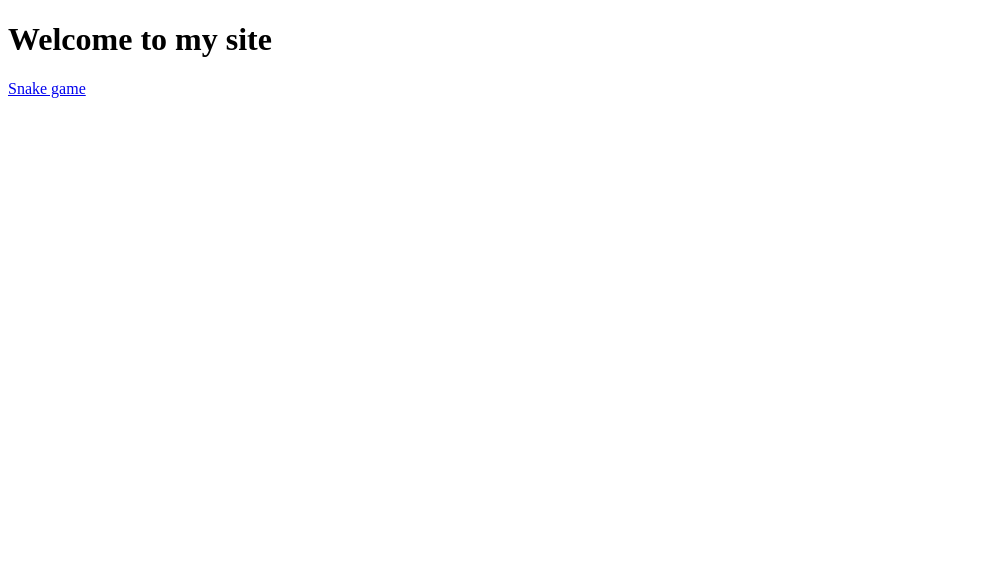
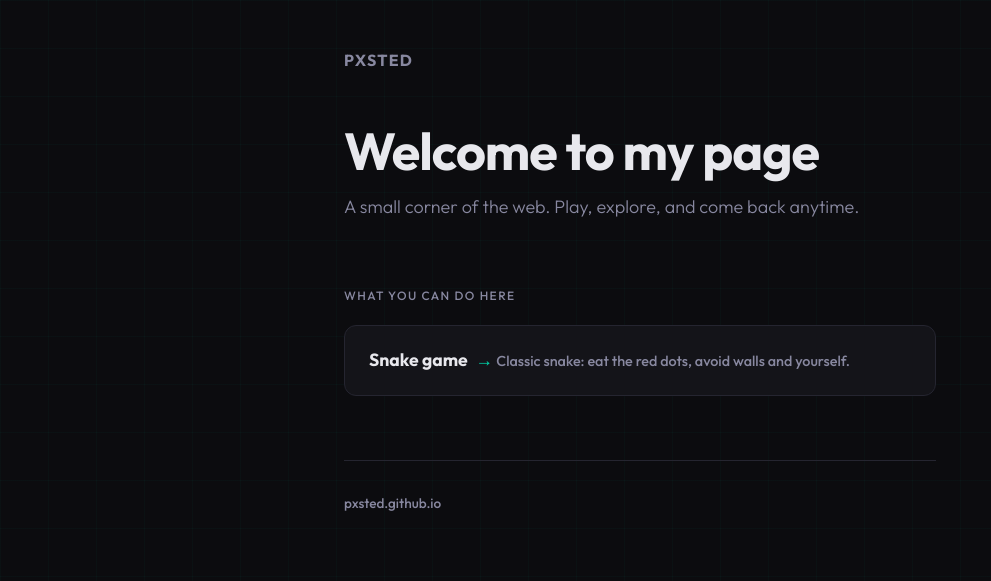
Before and after one commit to pxsted/pxsted.github.io, a plain HTML site: page index.html in a window 1280 px wide. Shown: the whole page, without its empty margins (0-991 px from the left). Drawn offline with Linux system fonts and the light colour scheme.

Commit message:
Redesign landing page with modern UI
Co-authored-by: Cursor <cursoragent@cursor.com>

```diff
--- a/index.html
+++ b/index.html
@@ -3,12 +3,175 @@
 <head>
   <meta charset="UTF-8">
   <meta name="viewport" content="width=device-width, initial-scale=1.0">
-  <title>Welcome</title>
+  <title>pxsted</title>
+  <link rel="preconnect" href="https://fonts.googleapis.com">
+  <link rel="preconnect" href="https://fonts.gstatic.com" crossorigin>
+  <link href="https://fonts.googleapis.com/css2?family=Outfit:wght@300;500;700&display=swap" rel="stylesheet">
+  <style>
+    :root {
+      --bg: #0c0c0f;
+      --surface: #141419;
+      --border: #252530;
+      --text: #e8e8ed;
+      --muted: #8888a0;
+      --accent: #00d4aa;
+      --accent-dim: rgba(0, 212, 170, 0.15);
+    }
+
+    * {
+      box-sizing: border-box;
+      margin: 0;
+      padding: 0;
+    }
+
+    html {
+      scroll-behavior: smooth;
+    }
+
+    body {
+      font-family: 'Outfit', system-ui, sans-serif;
+      background: var(--bg);
+      color: var(--text);
+      min-height: 100vh;
+      line-height: 1.6;
+    }
+
+    .bg-pattern {
+      position: fixed;
+      inset: 0;
+      background-image:
+        linear-gradient(rgba(0, 212, 170, 0.03) 1px, transparent 1px),
+        linear-gradient(90deg, rgba(0, 212, 170, 0.03) 1px, transparent 1px);
+      background-size: 48px 48px;
+      pointer-events: none;
+      z-index: 0;
+    }
+
+    .container {
+      position: relative;
+      z-index: 1;
+      max-width: 640px;
+      margin: 0 auto;
+      padding: 3rem 1.5rem 4rem;
+    }
+
+    header {
+      margin-bottom: 4rem;
+    }
+
+    .logo {
+      font-weight: 700;
+      font-size: 1rem;
+      letter-spacing: 0.08em;
+      text-transform: uppercase;
+      color: var(--muted);
+      margin-bottom: 3rem;
+    }
+
+    h1 {
+      font-weight: 700;
+      font-size: clamp(2.25rem, 6vw, 3.25rem);
+      letter-spacing: -0.02em;
+      line-height: 1.15;
+      margin-bottom: 0.75rem;
+    }
+
+    .tagline {
+      font-weight: 300;
+      font-size: 1.125rem;
+      color: var(--muted);
+    }
+
+    section {
+      margin-top: 3rem;
+    }
+
+    .section-label {
+      font-size: 0.75rem;
+      font-weight: 500;
+      letter-spacing: 0.12em;
+      text-transform: uppercase;
+      color: var(--muted);
+      margin-bottom: 1.25rem;
+    }
+
+    .card-list {
+      display: flex;
+      flex-direction: column;
+      gap: 0.75rem;
+    }
+
+    .card {
+      display: block;
+      padding: 1.25rem 1.5rem;
+      background: var(--surface);
+      border: 1px solid var(--border);
+      border-radius: 12px;
+      text-decoration: none;
+      color: inherit;
+      transition: border-color 0.2s, background 0.2s, transform 0.15s;
+    }
+
+    .card:hover {
+      border-color: var(--accent);
+      background: var(--accent-dim);
+      transform: translateX(4px);
+    }
+
+    .card:focus-visible {
+      outline: 2px solid var(--accent);
+      outline-offset: 2px;
+    }
+
+    .card-title {
+      font-weight: 700;
+      font-size: 1.1rem;
+      margin-bottom: 0.25rem;
+    }
+
+    .card-desc {
+      font-size: 0.9rem;
+      color: var(--muted);
+    }
+
+    .card-arrow {
+      color: var(--accent);
+      margin-left: 0.25em;
+      font-weight: 500;
+    }
+
+    footer {
+      margin-top: 4rem;
+      padding-top: 2rem;
+      border-top: 1px solid var(--border);
+      font-size: 0.85rem;
+      color: var(--muted);
+    }
+  </style>
 </head>
 <body>
-  <h1>Welcome to my site</h1>
-  <nav>
-    <a href="snake.html">Snake game</a>
-  </nav>
+  <div class="bg-pattern" aria-hidden="true"></div>
+
+  <div class="container">
+    <header>
+      <p class="logo">pxsted</p>
+      <h1>Welcome to my page</h1>
+      <p class="tagline">A small corner of the web. Play, explore, and come back anytime.</p>
+    </header>
+
+    <section>
+      <h2 class="section-label">What you can do here</h2>
+      <div class="card-list">
+        <a href="snake.html" class="card">
+          <span class="card-title">Snake game <span class="card-arrow">→</span></span>
+          <span class="card-desc">Classic snake: eat the red dots, avoid walls and yourself.</span>
+        </a>
+      </div>
+    </section>
+
+    <footer>
+      <p>pxsted.github.io</p>
+    </footer>
+  </div>
 </body>
 </html>
```
